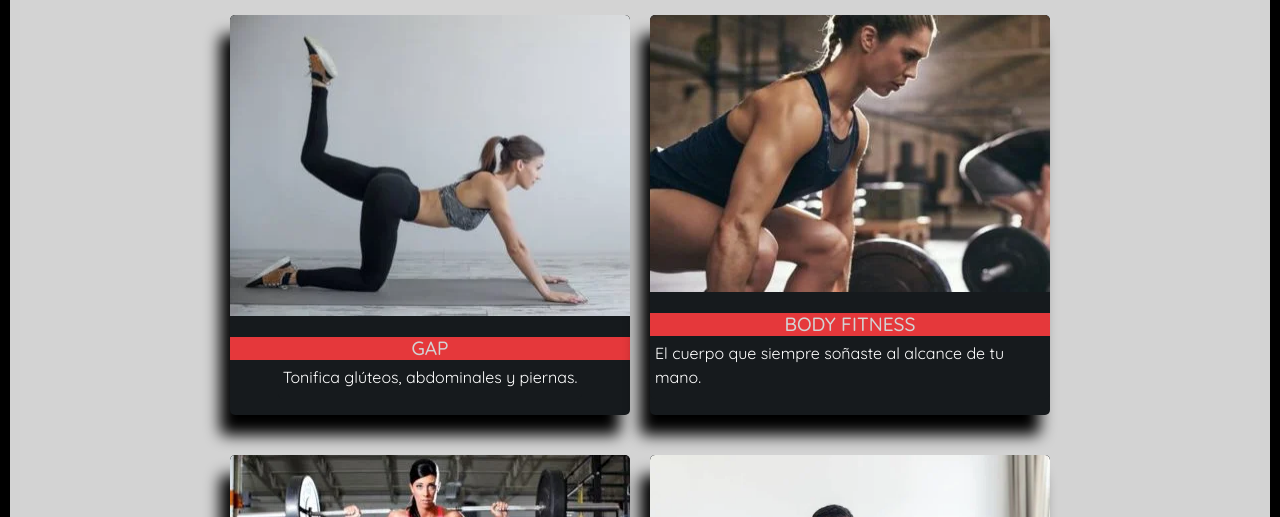
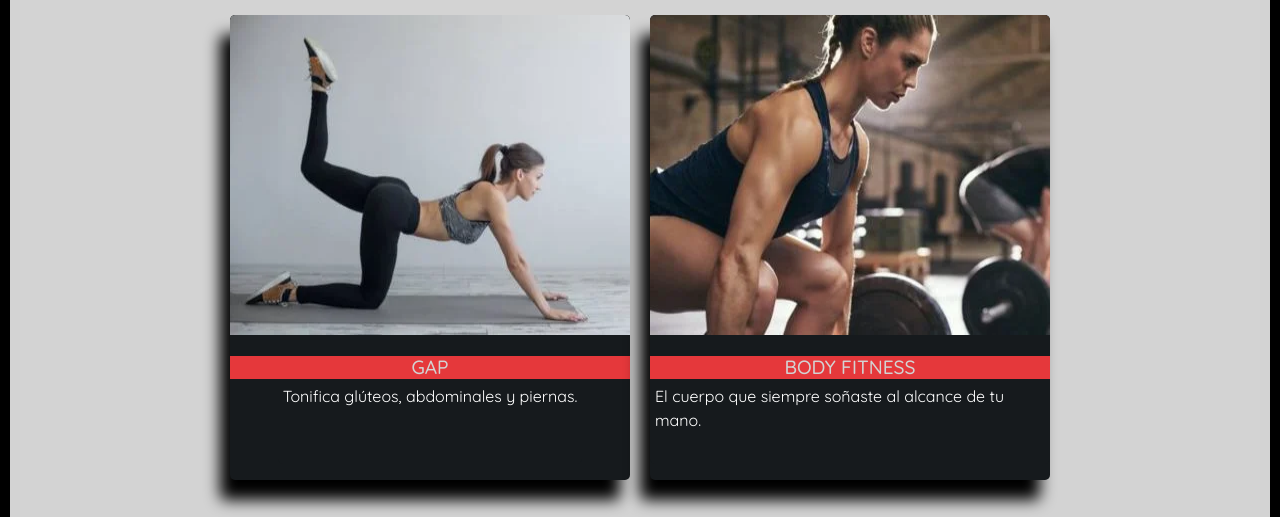
Before and after one commit to Pablocan86/PFCantarin, a website: page pages/rutinas.html in a window 1280 px wide. Shown: the part 236-753 px from the top of the page. Drawn offline with nearby package versions, Linux system fonts and the light colour scheme.

Commit message:
se corrigen la apriencia de los div en la página rutinas y se agregan animaciones

```diff
--- a/pages/rutinas.html
+++ b/pages/rutinas.html
@@ -6,6 +6,9 @@
     <meta name="viewport" content="width=device-width, initial-scale=1.0">
     <link rel="shortcut icon" href="../images/loguito.ico" type="image/x-icon">
     <link href="https://cdn.jsdelivr.net/npm/bootstrap@5.3.0/dist/css/bootstrap.min.css" rel="stylesheet" integrity="sha384-9ndCyUaIbzAi2FUVXJi0CjmCapSmO7SnpJef0486qhLnuZ2cdeRhO02iuK6FUUVM" crossorigin="anonymous">
+    <link
+    rel="stylesheet"
+    href="https://cdnjs.cloudflare.com/ajax/libs/animate.css/4.1.1/animate.min.css"/>
     <link rel="stylesheet" href="../css/style.css">
     <title> ** RUTINAS **</title>
 </head>
@@ -46,11 +49,11 @@
   <main class="mainrutinas">
     <section>
       <h2>RUTINAS MUJERES</h2>
-      <article>
+      <article class="animate__animated animate__fadeIn">
         <div>
           <div>
             <figure>
-              <img src="../images/mujer-haciendo-gluteos.webp" alt="mujer haciendo un ejercicio de gluteos en el suelo">
+              <img  src="../images/mujer-haciendo-gluteos.webp" alt="mujer haciendo un ejercicio de gluteos en el suelo">
               <a href="https://www.facebook.com/commerce/products/rutina-tonificaci%C3%B3n-mujeres/5488215727865308/?ref=mini_shop_storefront&referral_code=mini_shop_profile_featured_shop_card_cta" target="_blank"><figcaption><p>LA QUIERO</p></figcaption></a>
             </figure>
             <h4>GAP</h4>
@@ -87,7 +90,7 @@
     </section>
     <section>
       <h2>RUTINAS HOMBRES</h2>
-      <article>
+      <article class="animate__animated animate__fadeIn">
         <div>
           <div>
             <figure>
--- a/scss/modulos/_medias.scss
+++ b/scss/modulos/_medias.scss
@@ -4,22 +4,24 @@
 @media (max-width: 1299px) and (min-width: 860px){
     .mainrutinas section article div div {
         width: 400px;
-        height:400px;
-        margin: 10px 10px;
-        margin-bottom: 30px;
+        height:100%;
+
         @include flexbox (column, nowrap, center, center);
 
         figure {
             width: 400px;
             height: 320px;
 
+
             a figcaption p {
                 margin-top: 120px;
             }
-
+        }
+        .parrafo {
+            height: 10vh;
+        }
 
     }
-}
 }
 
 
```
Also changed, not shown: index.html (+3 -0 lines), css/style.css, 1 other file.
